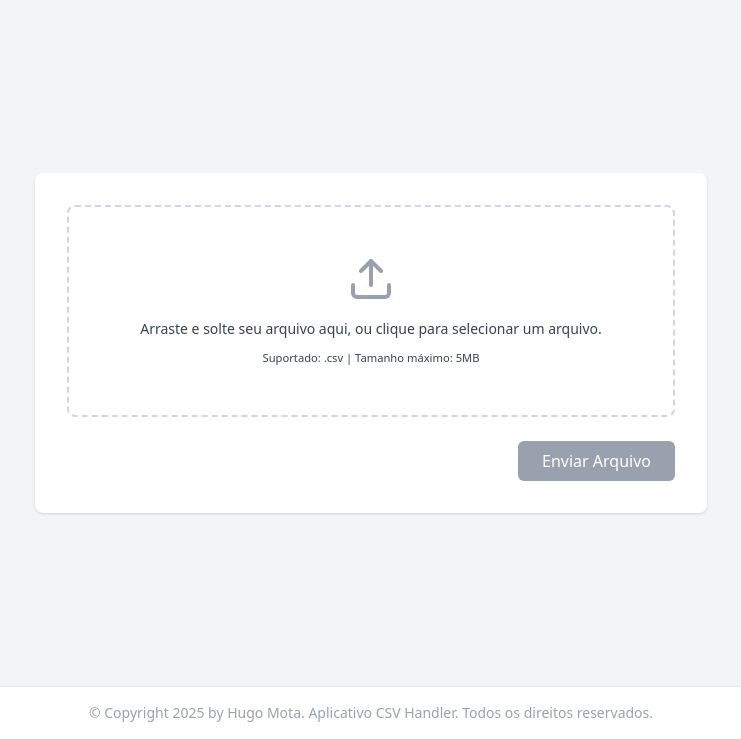
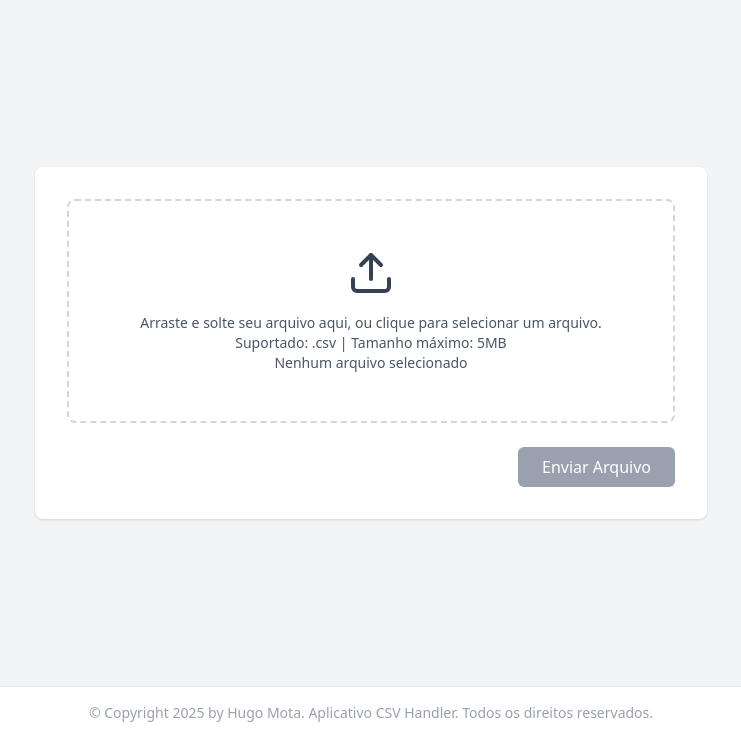
Before and after one commit to hugomota-dev/app-flask-tratador-csv, a Flask app: page / in a window 1280 px wide. Shown: the part 61-800 px from the top of the page, without its empty margins (269-1010 px from the left). Run offline with Flask 3, Linux system fonts and the light colour scheme; style sheets or scripts are compiled from the project's sources.

Commit message:
feat: implement CSV upload functionality with dynamic file display and status updates

```diff
--- /dev/null
+++ b/application/static/js/csv-upload-changer.js
@@ -0,0 +1,29 @@
+function displayUploadChanger() {
+    const fileInput = document.getElementById('csv-upload');
+    const fileNameDisplay = document.getElementById('file-name');
+    const uploadIcon = document.getElementById('upload-status-icon');
+    const labelBorder = document.getElementById('label-upload-csv');
+    const spanText = document.getElementById('span-text');
+    const buttonFormCsv = document.getElementById('button-form-csv');
+
+
+    if (fileInput.files && fileInput.files.length > 0) {
+        const fileName = fileInput.files[0].name;
+        fileNameDisplay.textContent = `Arquivo selecionado: ${fileName}`;
+        fileNameDisplay.classList.add('font-bold', 'text-green-800');
+        uploadIcon.classList.remove('text-gray-400');
+        uploadIcon.classList.add('text-green-600');
+        labelBorder.classList.remove('border-gray-300', 'hover:border-gray-400');
+        labelBorder.classList.add('border-green-600', 'hover:border-green-400');
+        spanText.textContent = ' ';
+        buttonFormCsv.classList.remove('bg-gray-400', 'hover:bg-gray-700');
+        buttonFormCsv.classList.add('bg-green-600', 'hover:bg-green-800', 'cursor-pointer');
+
+    } else {
+        fileNameDisplay.textContent = 'Arraste e solte seu arquivo aqui, ou clique para selecionar um arquivo. Suportado: .csv | Tamanho máximo: 5MB';
+        uploadIcon.classList.remove('text-green-600');
+        uploadIcon.classList.add('text-gray-400');
+        formBoarder.classList.remove('border-green-600');
+        formBoarder.classList.add('border-gray-300');
+    }
+}
--- a/application/templates/base.html
+++ b/application/templates/base.html
@@ -23,6 +23,8 @@
 
     {% include 'components/_footer.html' %}
 
+    <script src="{{ url_for('static', filename='js/csv-upload-changer.js') }}"></script>
+
 </body>
 
 </html>
--- a/application/templates/components/_header.html
+++ b/application/templates/components/_header.html
@@ -2,15 +2,15 @@
     <nav class="flex justify-between items-center mx-auto">
         <div class="flex-shrink-0">
             <!-- Exemplo de link usando o Blueprint 'main' -->
-            <a href="{{ url_for('main.index') }}" class="text-xl font-semibold text-gray-900">
+            <a href="#" class="text-xl font-semibold text-gray-900">
                 CSV Handler
             </a>
         </div>
         <div class="hidden md:block">
-            <a href="{{ url_for('main.index') }}"
+            <a href="#"
                 class="text-gray-700 hover:bg-gray-50 px-3 py-2 rounded-md text-sm font-medium">Home</a>
             <!-- Exemplo de link usando o Blueprint 'csv' -->
-            <a href="{{ url_for('csv.select_columns') }}"
+            <a href="#"
                 class="text-gray-700 hover:bg-gray-50 px-3 py-2 rounded-md text-sm font-medium">Processar CSV</a>
         </div>
         <div class="flex justify-end items-center space-x-2">
--- a/application/templates/index.html
+++ b/application/templates/index.html
@@ -4,26 +4,30 @@
 {% block content %}
 <div class="w-full max-w-2xl mx-auto">
   <div class="bg-white rounded-lg shadow-sm p-8">
-    <form
-      class="bg-white border-gray-300 hover:border-gray-400 border-2 border-dashed rounded-lg text-center transition-colors"
-      action="">
-      <label for="csv-upload" class="block text-sm font-medium text-gray-700 cursor-pointer p-12">
+
+    <form id="form-upload-csv"
+      class="bg-white text-center transition-colors"
+      action="" method="POST">
+      <label id="label-upload-csv" for="csv-upload" class="border-gray-300 hover:border-gray-400 border-2 border-dashed rounded-lg block text-sm font-medium text-gray-700 cursor-pointer p-12">
         <div class="flex justify-center">
-          <svg class="mx-auto h-12 w-12 mb-4 text-gray-400" xmlns="http://www.w3.org/2000/svg" width="24" height="24"
-            viewBox="0 0 24 24" fill="none" stroke="currentColor" stroke-width="2" stroke-linecap="round"
-            stroke-linejoin="round" class="lucide lucide-upload-icon lucide-upload">
+          <svg id="upload-status-icon" class="mx-auto h-12 w-12 mb-4 text-current" xmlns="http://www.w3.org/2000/svg"
+            width="24" height="24" viewBox="0 0 24 24" fill="none" stroke="currentColor" stroke-width="2"
+            stroke-linecap="round" stroke-linejoin="round" class="lucide lucide-upload-icon lucide-upload">
             <path d="M12 3v12" />
             <path d="m17 8-5-5-5 5" />
             <path d="M21 15v4a2 2 0 0 1-2 2H5a2 2 0 0 1-2-2v-4" />
           </svg>
         </div>
-        <input type="file" id="csv-upload" name="csv-upload" accept=".csv" class="hidden" />
-        <p>Arraste e solte seu arquivo aqui, ou clique para selecionar um arquivo.</p>
-        <p class="mt-2"><small class="">Suportado: .csv | Tamanho máximo: 5MB</small></p>
+        <input type="file" id="csv-upload" name="csv-upload" onchange="displayUploadChanger()" accept=".csv"
+          class="hidden" />
+        <span id="span-text" class="text-sm font-medium text-gray-600">Arraste e solte seu arquivo aqui, ou clique para selecionar um arquivo. Suportado: .csv | Tamanho máximo: 5MB</span><br>
+        <span id="file-name" class="text-sm mt-2 text-gray-600 truncate max-w-full">Nenhum arquivo selecionado</span>
+
+
       </label>
     </form>
     <div class="mt-6 flex justify-end">
-      <button type="submit"
+      <button id="button-form-csv" type="submit"
         class="lg:px-6 px-4 py-2 bg-gray-400 text-white rounded-md hover:bg-gray-700 transition-colors cursor-pointer">
         Enviar Arquivo
       </button>
```
